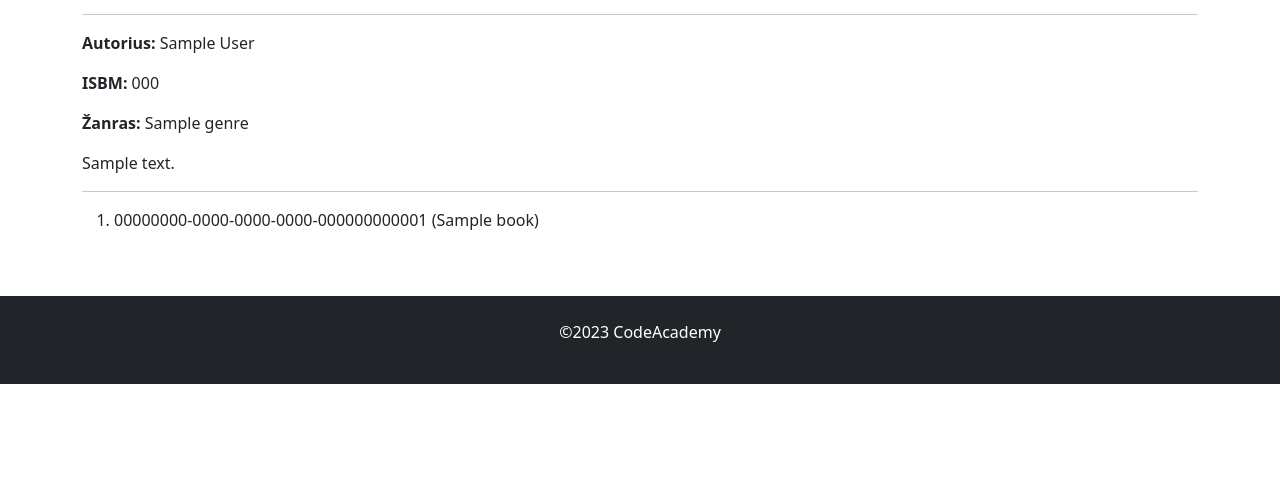
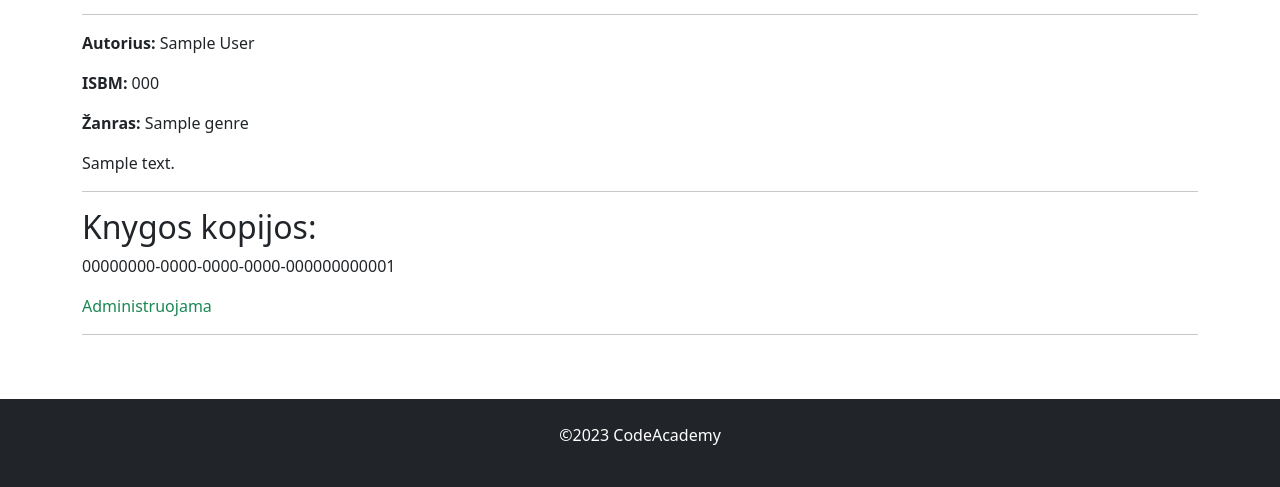
Before and after one commit to DonatasNoreika/django_biblioteka_2023_08, a Django app: page /library/books/1 in a window 1280 px wide. Shown: the part 346-833 px from the top of the page. Before the commit the page ends 730 px from the top, so only its background shows below. Run offline with Django 4.2, Linux system fonts and the light colour scheme; tables that the repository leaves empty hold one stand-in row (values such as "Sample post").

Commit message:
Knygos aprašyme rodomos egzempliorių statuso spalvos, rodoma arba ne gražinimo data

```diff
--- a/mysite/library/templates/book.html
+++ b/mysite/library/templates/book.html
@@ -11,10 +11,15 @@
     <p><strong>Žanras: </strong>{{ book.display_genre }}</p>
     <p>{{ book.summary }}</p>
     <hr>
-    <ol>
+    <h2>Knygos kopijos:</h2>
     {% for copy in book.instances.all %}
-        <li>{{ copy }}</li>
+    <p>{{ copy.uuid }}</p>
+    <p class="{% if copy.status == 'a' %}text-success{% elif copy.status == 'p' %}text-danger{% else %}text-warning{% endif %}">{{ copy.get_status_display }}</p>
+    {% if copy.status != 'a' and copy.status != 'g' %}
+    <p><strong>{{ copy.due_back }}</strong></p>
+    {% endif %}
+    <hr>
     {% endfor %}
-    </ol>
+
 </div>
 {% endblock %}
```
